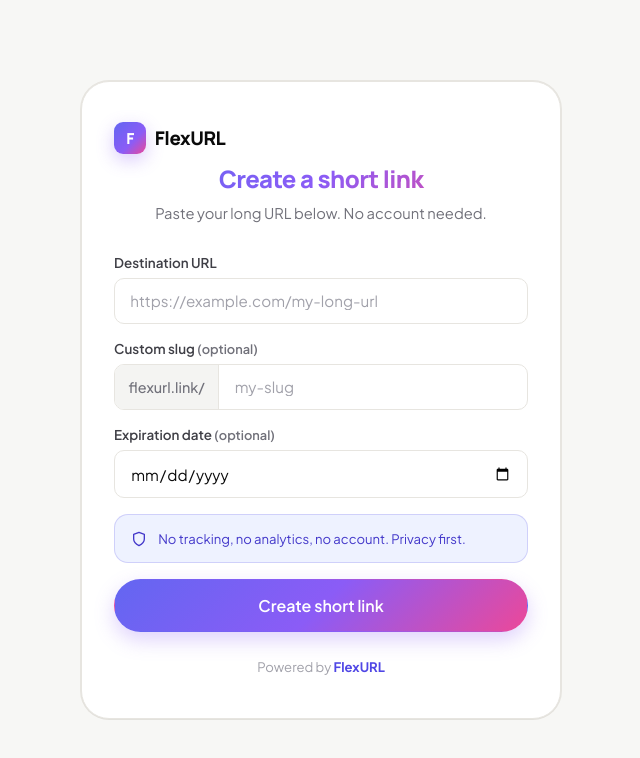
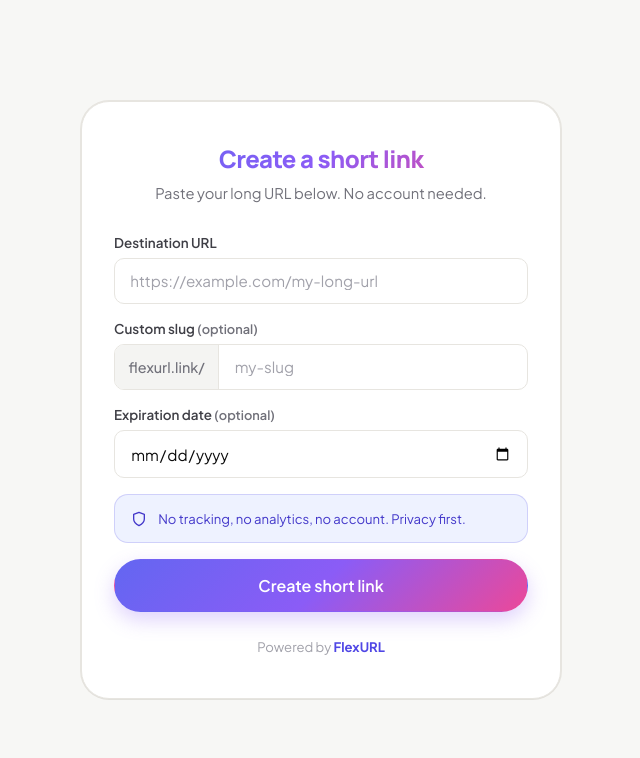
Before and after one commit to FlexURL-link/create.flexurl.link, a Next.js app: page / in a window 1280 px wide. Shown: the top 758 px of the page, without its empty margins (319-959 px from the left). Built offline with nearby package versions, Linux system fonts and the light colour scheme; no server answers.

Commit message:
feat: remove FlexURL brand header from create page

```diff
--- a/app/page.tsx
+++ b/app/page.tsx
@@ -66,10 +66,6 @@ export default function CreatePage() {
 
   return (
     <article className="card" style={{ maxWidth: 480, width: '100%', padding: '2.5rem 2rem' }}>
-      <div className="brand" style={{ justifyContent: 'center', marginBottom: '0.5rem' }}>
-        <span className="brand-mark">F</span>
-        <span>FlexURL</span>
-      </div>
       <h2 className="gradient-text" style={{ textAlign: 'center', fontSize: '1.5rem', marginBottom: '0.4rem' }}>
         Create a short link
       </h2>
```
